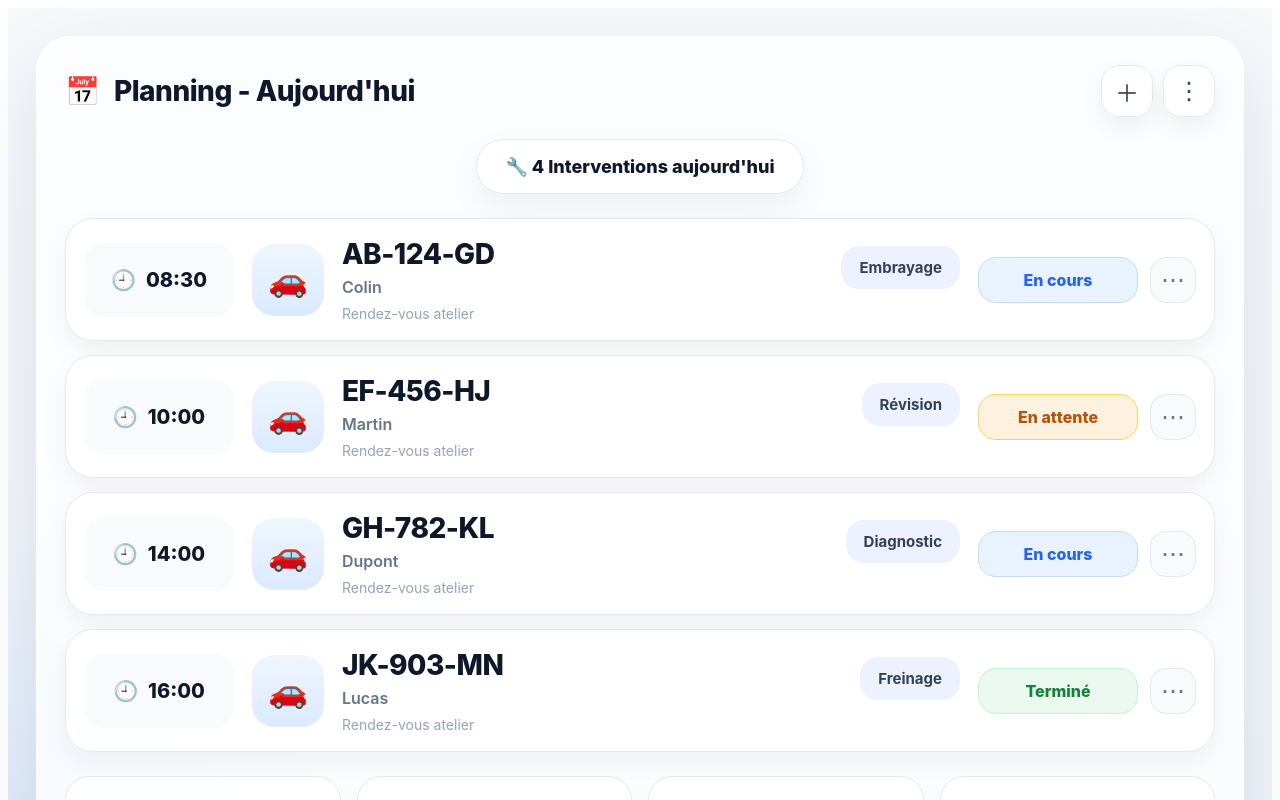
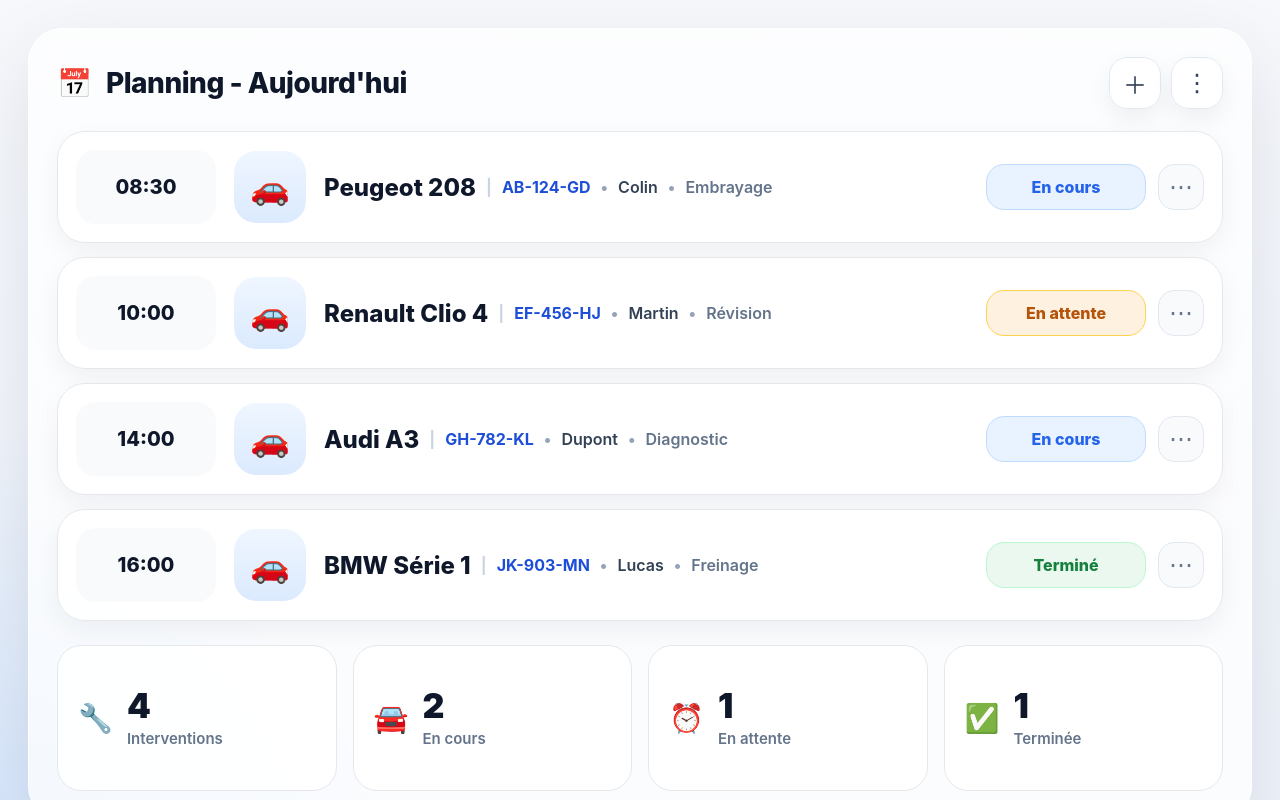
Before and after one commit to amunia2a-lab/planning, a Next.js app: page / in a window 1280 px wide. Shown: the top 800 px of the page. Built offline with nearby package versions, Linux system fonts and the light colour scheme.

Commit message:
Add files via upload

```diff
--- a/app/layout.tsx
+++ b/app/layout.tsx
@@ -1,7 +1,11 @@
-export default function RootLayout({ children }) {
+export default function RootLayout({
+  children,
+}: {
+  children: React.ReactNode;
+}) {
   return (
     <html lang="fr">
-      <body>{children}</body>
+      <body style={{ margin: 0 }}>{children}</body>
     </html>
   );
 }
--- a/app/page.tsx
+++ b/app/page.tsx
@@ -1,6 +1,7 @@
 type Appointment = {
   id: string;
   time: string;
+  model: string;
   plate: string;
   client: string;
   intervention: string;
@@ -11,6 +12,7 @@
   {
     id: "1",
     time: "08:30",
+    model: "Peugeot 208",
     plate: "AB-124-GD",
     client: "Colin",
     intervention: "Embrayage",
@@ -19,6 +21,7 @@
   {
     id: "2",
     time: "10:00",
+    model: "Renault Clio 4",
     plate: "EF-456-HJ",
     client: "Martin",
     intervention: "Révision",
@@ -27,6 +30,7 @@
   {
     id: "3",
     time: "14:00",
+    model: "Audi A3",
     plate: "GH-782-KL",
     client: "Dupont",
     intervention: "Diagnostic",
@@ -35,6 +39,7 @@
   {
     id: "4",
     time: "16:00",
+    model: "BMW Série 1",
     plate: "JK-903-MN",
     client: "Lucas",
     intervention: "Freinage",
@@ -48,11 +53,9 @@
       <div style={styles.shell}>
         <section style={styles.widget}>
           <div style={styles.topBar}>
-            <div>
-              <div style={styles.titleRow}>
-                <span style={styles.calendarIcon}>📅</span>
-                <h1 style={styles.title}>Planning - Aujourd&apos;hui</h1>
-              </div>
+            <div style={styles.titleRow}>
+              <span style={styles.calendarIcon}>📅</span>
+              <h1 style={styles.title}>Planning - Aujourd'hui</h1>
             </div>
 
             <div style={styles.topActions}>
@@ -61,31 +64,21 @@
             </div>
           </div>
 
-          <div style={styles.centerWrap}>
-            <div style={styles.centerPill}>🔧 {appointments.length} Interventions aujourd&apos;hui</div>
-          </div>
-
           <div style={styles.rowsWrap}>
             {appointments.map((item) => (
               <div key={item.id} style={styles.row}>
-                <div style={styles.timeCard}>
-                  <span style={styles.timeIcon}>🕘</span>
-                  <span>{item.time}</span>
-                </div>
+                <div style={styles.timeCard}>{item.time}</div>
 
                 <div style={styles.carThumb}>🚗</div>
 
-                <div style={styles.infoBlock}>
-                  <div style={styles.mainLine}>
-                    <div style={styles.nameBlock}>
-                      <div style={styles.carName}>{item.plate}</div>
-                      <div style={styles.clientName}>{item.client}</div>
-                    </div>
-
-                    <div style={styles.interventionPill}>{item.intervention}</div>
-                  </div>
-
-                  <div style={styles.subLine}>Rendez-vous atelier</div>
+                <div style={styles.inlineInfo}>
+                  <span style={styles.model}>{item.model}</span>
+                  <span style={styles.separator}>|</span>
+                  <span style={styles.plate}>{item.plate}</span>
+                  <span style={styles.dot}>•</span>
+                  <span style={styles.client}>{item.client}</span>
+                  <span style={styles.dot}>•</span>
+                  <span style={styles.intervention}>{item.intervention}</span>
                 </div>
 
                 <div style={styles.statusArea}>
@@ -217,21 +210,6 @@
     boxShadow: "0 10px 24px rgba(15, 23, 42, 0.06)",
     cursor: "pointer",
   },
-  centerWrap: {
-    display: "flex",
-    justifyContent: "center",
-    marginBottom: 24,
-  },
-  centerPill: {
-    padding: "16px 28px",
-    borderRadius: 999,
-    background: "rgba(255,255,255,0.92)",
-    border: "1px solid #e2e8f0",
-    boxShadow: "0 14px 34px rgba(15, 23, 42, 0.06)",
-    fontSize: 18,
-    fontWeight: 800,
-    color: "#0f172a",
-  },
   rowsWrap: {
     display: "flex",
     flexDirection: "column",
@@ -239,7 +217,7 @@
   },
   row: {
     display: "grid",
-    gridTemplateColumns: "150px 72px 1fr auto",
+    gridTemplateColumns: "140px 72px 1fr auto",
     alignItems: "center",
     gap: 18,
     background: "rgba(255,255,255,0.88)",
@@ -255,13 +233,10 @@
     display: "flex",
     alignItems: "center",
     justifyContent: "center",
-    gap: 10,
     color: "#0f172a",
     fontWeight: 800,
     fontSize: 20,
-  },
-  timeIcon: {
-    fontSize: 20,
+    whiteSpace: "nowrap",
   },
   carThumb: {
     width: 72,
@@ -272,46 +247,45 @@
     alignItems: "center",
     justifyContent: "center",
     fontSize: 32,
+    flexShrink: 0,
   },
-  infoBlock: {
+  inlineInfo: {
+    display: "flex",
+    alignItems: "center",
+    gap: 10,
+    flex: 1,
+    flexWrap: "nowrap",
+    overflow: "hidden",
+    whiteSpace: "nowrap",
     minWidth: 0,
   },
-  mainLine: {
-    display: "flex",
-    alignItems: "center",
-    justifyContent: "space-between",
-    gap: 16,
-    flexWrap: "wrap",
+  model: {
+    fontWeight: 800,
+    fontSize: 24,
+    color: "#0f172a",
   },
-  nameBlock: {
-    display: "flex",
-    flexDirection: "column",
-    gap: 6,
+  plate: {
+    fontWeight: 700,
+    color: "#1d4ed8",
+    fontSize: 16,
   },
-  carName: {
-    fontSize: 28,
-    fontWeight: 800,
-    color: "#0f172a",
-    letterSpacing: -0.5,
+  client: {
+    color: "#334155",
+    fontWeight: 600,
+    fontSize: 16,
   },
-  clientName: {
-    fontSize: 16,
+  intervention: {
     color: "#64748b",
     fontWeight: 600,
+    fontSize: 16,
   },
-  interventionPill: {
-    padding: "12px 18px",
-    borderRadius: 18,
-    background: "#eef2ff",
-    color: "#334155",
+  separator: {
+    color: "#cbd5e1",
     fontWeight: 700,
-    fontSize: 15,
-    whiteSpace: "nowrap",
   },
-  subLine: {
-    marginTop: 8,
+  dot: {
     color: "#94a3b8",
-    fontSize: 14,
+    fontWeight: 700,
   },
   statusArea: {
     display: "flex",
@@ -327,6 +301,7 @@
     borderRadius: 18,
     fontSize: 16,
     fontWeight: 800,
+    whiteSpace: "nowrap",
   },
   moreButton: {
     width: 46,
--- a/next.config.mjs
+++ b/next.config.mjs
@@ -1 +1,3 @@
-export default {};
+const nextConfig = {};
+
+export default nextConfig;
```
Also changed, not shown: tsconfig.json (+16 -2 lines), package.json (line endings or trailing spaces), 1 other file (tests, documents, lock files or other folders).
